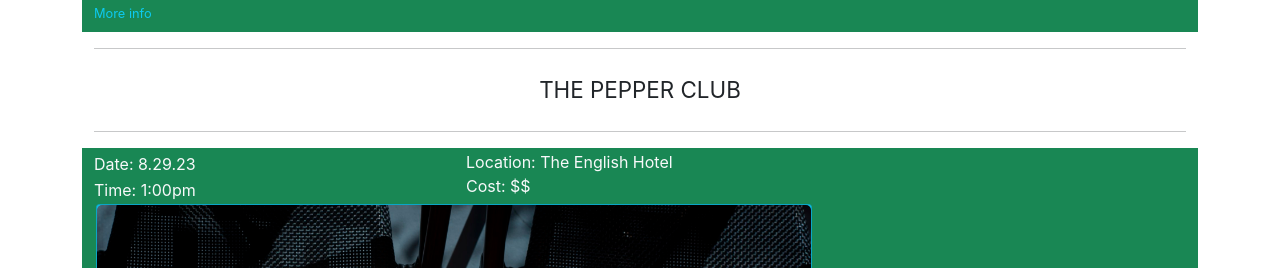
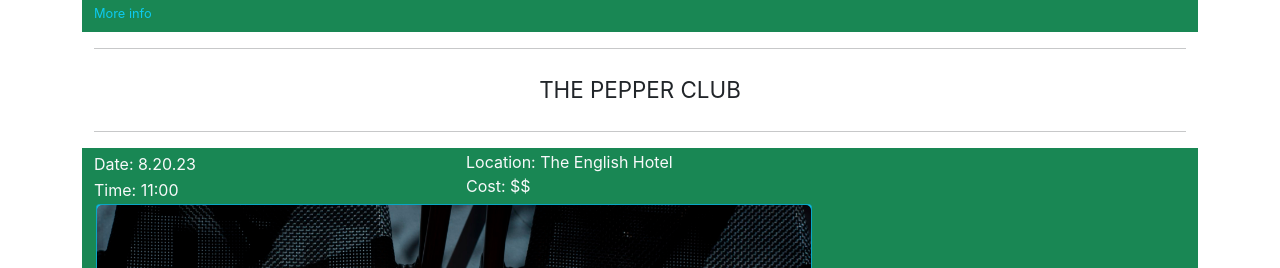
Before and after one commit to sfotxl/vegas, a React (Create React App) app: page / in a window 1280 px wide. Shown: the part 4992-5260 px from the top of the page. Built offline with nearby package versions, Linux system fonts and the light colour scheme.

Commit message:
time adjustment

```diff
--- a/src/pages/Events.js
+++ b/src/pages/Events.js
@@ -107,8 +107,8 @@
   {
     id: 8,
     name: 'The Pepper Club',
-    date: '8.29.23',
-    time: '1:00pm',
+    date: '8.20.23',
+    time: '11:00',
     image: UbeFrenchImage,
     location: 'The English Hotel',
     link: 'https://www.thepepperclub.com/',
```
